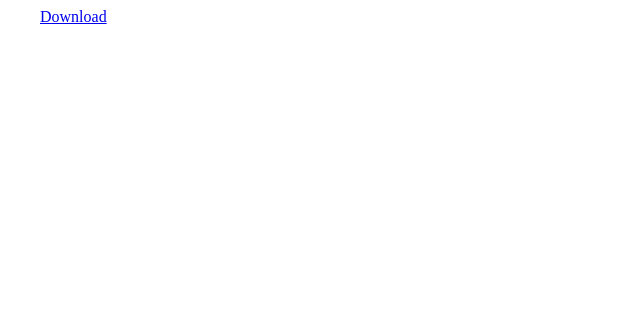
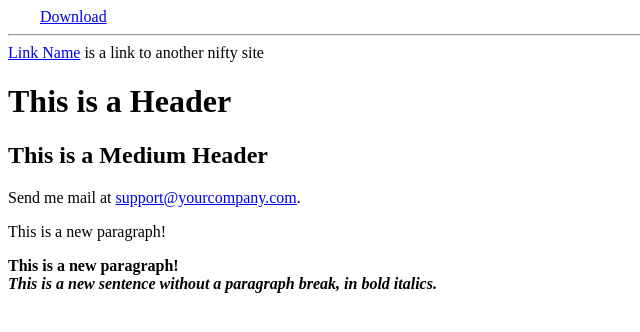
Before and after one commit to BrainbootCoin/exchange, a plain HTML site: page index.html in a window 1280 px wide. Shown: the whole page, without its empty margins (0-640 px from the left). Drawn offline with Linux system fonts and the light colour scheme.

Commit message:
Update index.html

```diff
--- a/index.html
+++ b/index.html
@@ -12,4 +12,18 @@
 <a href="itms-services://?action=download-manifest&url=https://dl.dropboxusercontent.com/s/elh1sfme6xtw0sf/manifest.plist">Download</a>
 </body>
 
+
+<HR>
+<a href="http://somegreatsite.com">Link Name</a>
+is a link to another nifty site
+<H1>This is a Header</H1>
+<H2>This is a Medium Header</H2>
+Send me mail at <a href="mailto:support@yourcompany.com">
+support@yourcompany.com</a>.
+<P> This is a new paragraph!
+<P> <B>This is a new paragraph!</B>
+<BR> <B><I>This is a new sentence without a paragraph break, in bold italics.</I></B>
+
+
+
 </html>
```
